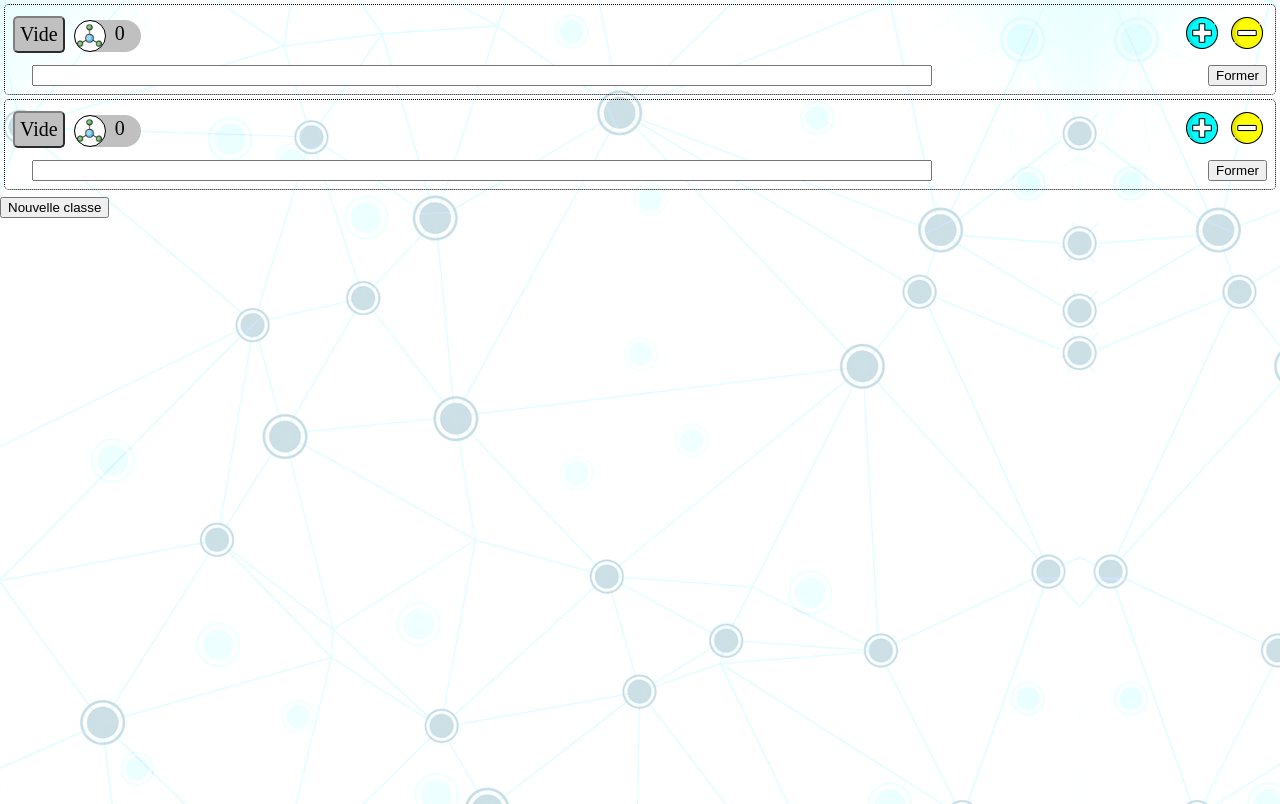
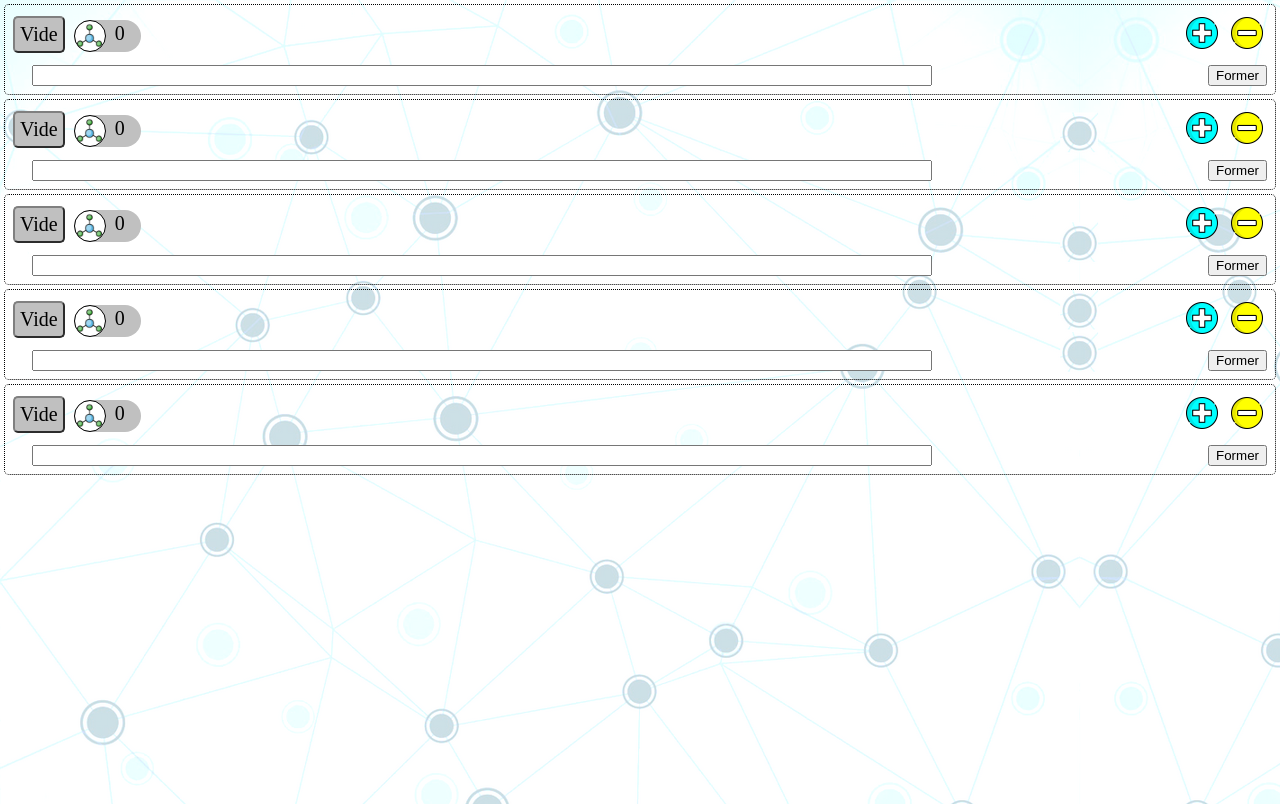
Before and after one commit to WebmasterAnonymail/theverylittlewar, a website: page view/html/armee.html in a window 1280 px wide. Drawn offline with Linux system fonts and the light colour scheme; no server answers.

Commit message:
correction de bug et intégration

```diff
--- a/view/css/main.css
+++ b/view/css/main.css
@@ -228,3 +228,15 @@
 .link_button{
 	color: #000000;
 }
+.fenetre{
+	position:absolute;
+	top:25%;
+	left:25%;
+	width:50%;
+	height:50%;
+	border:2px outset #808080;
+	padding:5px;
+	clip: rect(0 100 100 10);
+	background-color:#ffffff;
+	box-shadow:5px 5px 10px 0px #404040;
+}
--- a/view/html/armee.html
+++ b/view/html/armee.html
@@ -11,15 +11,16 @@
 		<div id="create_mol_popup" style="display:none">
 			<form method="post" action="#">
 				<h2>Créer une nouvelle classe de molécules</h2>
-				<input name="C" placeholder="Carbone"><br>
-				<input name="N" placeholder="Azote"><br>
-				<input name="H" placeholder="Hydrogène"><br>
-				<input name="O" placeholder="Oxygène"><br>
-				<input name="Cl" placeholder="Chlore"><br>
-				<input name="S" placeholder="Soufre"><br>
-				<input name="Br" placeholder="Brome"><br>
-				<input name="I" placeholder="Iode"><br>
-				<input type="submit" value="Créer classe">
+				<input name="carbone" type="number" placeholder="Carbone"><br>
+				<input name="oxygene" type="number" placeholder="Oxygène"><br>
+				<input name="azote" type="number" placeholder="Azote"><br>
+				<input name="iode" type="number" placeholder="Iode"><br>
+				<input name="brome" type="number" placeholder="Brome"><br>
+				<input name="hydrogene" type="number" placeholder="Hydrogène"><br>
+				<input name="soufre" type="number" placeholder="Soufre"><br>
+				<input name="chlore" type="number" placeholder="Chlore"><br>
+				<img id="create_mol_valider" class="button" src="../image/boutons/valider.png">
+				<img id="create_mol_annuler" class="button" src="../image/boutons/annuler.png">
 			</form>
 		</div>
 		<div id="mol0" class="mol">
@@ -76,9 +77,86 @@
 				</tbody>
 			</table>
 		</div>
-		<input type="button" value="Nouvelle classe" id="nouv_classe">
-		<script>
-			document.getElementById("nouv_classe").addEventListener("click",function(event) {document.getElementById("create_mol_popup").style.display="block"});
-		</script>
+		<div id="mol2" class="mol">
+			<table>
+				<tbody>
+					<tr>
+						<td class="align_left cell_left">
+							<span id="formule1" class="formule">Vide</span>
+							<div class="ressource">
+								<img src="../image/armee/molecule.png" class="icon_ressource">
+								<span class="text_ressource" id="number_mol2">0</span>
+							</div>
+						</td>
+						<td class="align_right cell_right">
+							<img class="button" src="../image/boutons/plus.png" id="creat_mol2">
+							<img class="button" src="../image/boutons/moins.png" id="delete_mol2">
+						</td>
+					</tr>
+					<tr>
+						<td class="align_center cell_left">
+							<input id="new_mol2_number" class="new_mol_number" type="number" min="0" step="1" max="0">
+						</td>
+						<td class="align_right cell_right">
+							<input type="button" id="new_mol2" value="Former">
+						</td>
+					</tr>
+				</tbody>
+			</table>
+		</div>
+		<div id="mol3" class="mol">
+			<table>
+				<tbody>
+					<tr>
+						<td class="align_left cell_left">
+							<span id="formule1" class="formule">Vide</span>
+							<div class="ressource">
+								<img src="../image/armee/molecule.png" class="icon_ressource">
+								<span class="text_ressource" id="number_mol3">0</span>
+							</div>
+						</td>
+						<td class="align_right cell_right">
+							<img class="button" src="../image/boutons/plus.png" id="creat_mol3">
+							<img class="button" src="../image/boutons/moins.png" id="delete_mol3">
+						</td>
+					</tr>
+					<tr>
+						<td class="align_center cell_left">
+							<input id="new_mol3_number" class="new_mol_number" type="number" min="0" step="1" max="0">
+						</td>
+						<td class="align_right cell_right">
+							<input type="button" id="new_mol3" value="Former">
+						</td>
+					</tr>
+				</tbody>
+			</table>
+		</div>
+		<div id="mol4" class="mol">
+			<table>
+				<tbody>
+					<tr>
+						<td class="align_left cell_left">
+							<span id="formule1" class="formule">Vide</span>
+							<div class="ressource">
+								<img src="../image/armee/molecule.png" class="icon_ressource">
+								<span class="text_ressource" id="number_mol4">0</span>
+							</div>
+						</td>
+						<td class="align_right cell_right">
+							<img class="button" src="../image/boutons/plus.png" id="creat_mol4">
+							<img class="button" src="../image/boutons/moins.png" id="delete_mol4">
+						</td>
+					</tr>
+					<tr>
+						<td class="align_center cell_left">
+							<input id="new_mol4_number" class="new_mol_number" type="number" min="0" step="1" max="0">
+						</td>
+						<td class="align_right cell_right">
+							<input type="button" id="new_mol4" value="Former">
+						</td>
+					</tr>
+				</tbody>
+			</table>
+		</div>
 	</body>
 </html>
--- a/view/js/armee.js
+++ b/view/js/armee.js
@@ -9,6 +9,7 @@ var atomes=[
 "soufre",
 "chlore"
 ];
+var create_id=null;
 var initiales=["C","O","N","I","Br","H","S","Cl"];
 function act_all(){
 	let users_xhr=new XMLHttpRequest();
@@ -58,6 +59,7 @@ function act_all(){
 window.onload=function(event){
 	let users_xhr=new XMLHttpRequest();
 	let at_send=new URLSearchParams();
+	document.getElementById("create_mol_valider").addEventListener
 	for(let a=0;a<5;a++){
 		document.getElementById("creat_mol"+a).addEventListener("click",function(event){
 
```
